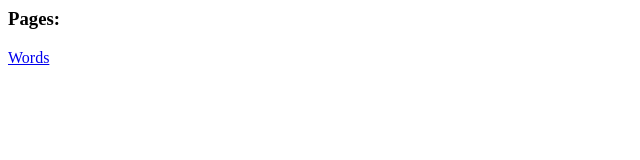
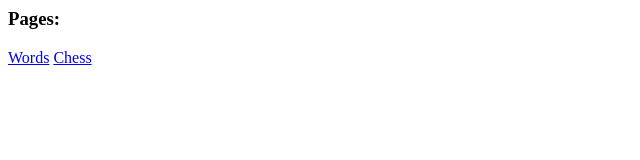
Before and after one commit to MilosBrkic/milosbrkic.github.io, a plain HTML site: page index.html in a window 1280 px wide. Shown: the full height of the page, 0-640 px from the left. Drawn offline with Linux system fonts and the light colour scheme.

Commit message:
Chess link added

```diff
--- a/index.html
+++ b/index.html
@@ -1,2 +1,3 @@
 <h3>Pages:</h3>
 <a href="/words">Words</a>
+<a href="/chess">Chess</a>
```
